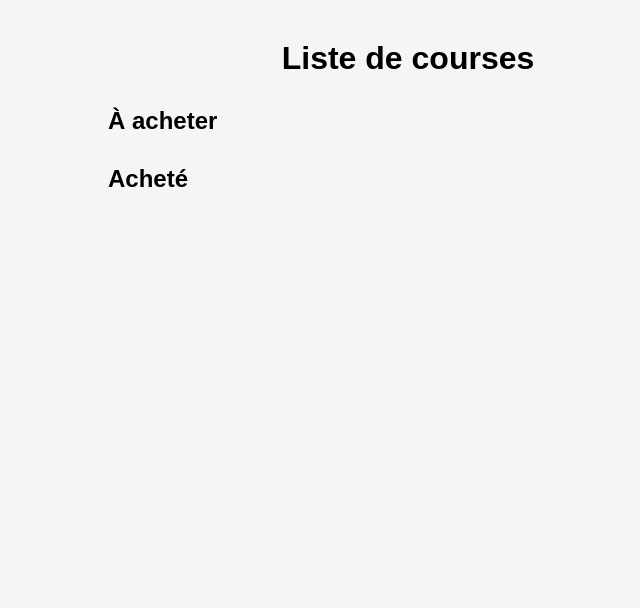
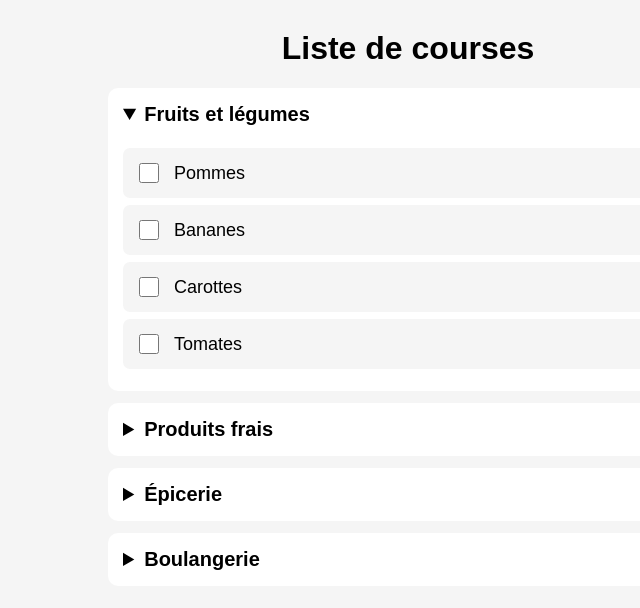
Before and after one commit to cactusDevelop/liste-de-courses, a plain HTML site: page index.html in a window 1280 px wide. Shown: the whole page, without its empty margins (232-872 px from the left). Drawn offline with Linux system fonts and the light colour scheme.

Commit message:
Refactor styles and update HTML structure

```diff
--- a/index.html
+++ b/index.html
@@ -10,8 +10,8 @@
         body {
             font-family: Arial, sans-serif;
             max-width: 600px;
-            margin: 40px auto;
-            padding: 0 20px;
+            margin: 30px auto;
+            padding: 0 15px;
             background: #f5f5f5;
         }
 
@@ -19,20 +19,38 @@
             text-align: center;
         }
 
-        h2 {
-            margin-top: 30px;
+        /* Section du magasin */
+        details {
+            background: white;
+            margin: 12px 0;
+            border-radius: 10px;
+            overflow: hidden;
         }
 
+        summary {
+            font-size: 20px;
+            font-weight: bold;
+            padding: 15px;
+            cursor: pointer;
+            user-select: none;
+        }
+
+        summary:hover {
+            background: #eeeeee;
+        }
+
+        /* Liste des produits */
         ul {
             list-style: none;
-            padding: 0;
+            padding: 0 15px 15px 15px;
+            margin: 0;
         }
 
         li {
-            background: white;
-            padding: 12px 15px;
-            margin: 8px 0;
-            border-radius: 8px;
+            background: #f5f5f5;
+            padding: 12px;
+            margin: 7px 0;
+            border-radius: 7px;
 
             display: flex;
             align-items: center;
@@ -54,14 +72,9 @@
             color: #888;
         }
 
-        #checked-list li {
-            background: #e5e5e5;
-        }
-
         .empty {
             color: #888;
             text-align: center;
-            padding: 10px;
         }
     </style>
 </head>
@@ -70,11 +83,7 @@
 
     <h1>Liste de courses</h1>
 
-    <h2>À acheter</h2>
-    <ul id="todo-list"></ul>
-
-    <h2>Acheté</h2>
-    <ul id="checked-list"></ul>
+    <div id="store-sections"></div>
 
     <script src="script.js"></script>
 
```
